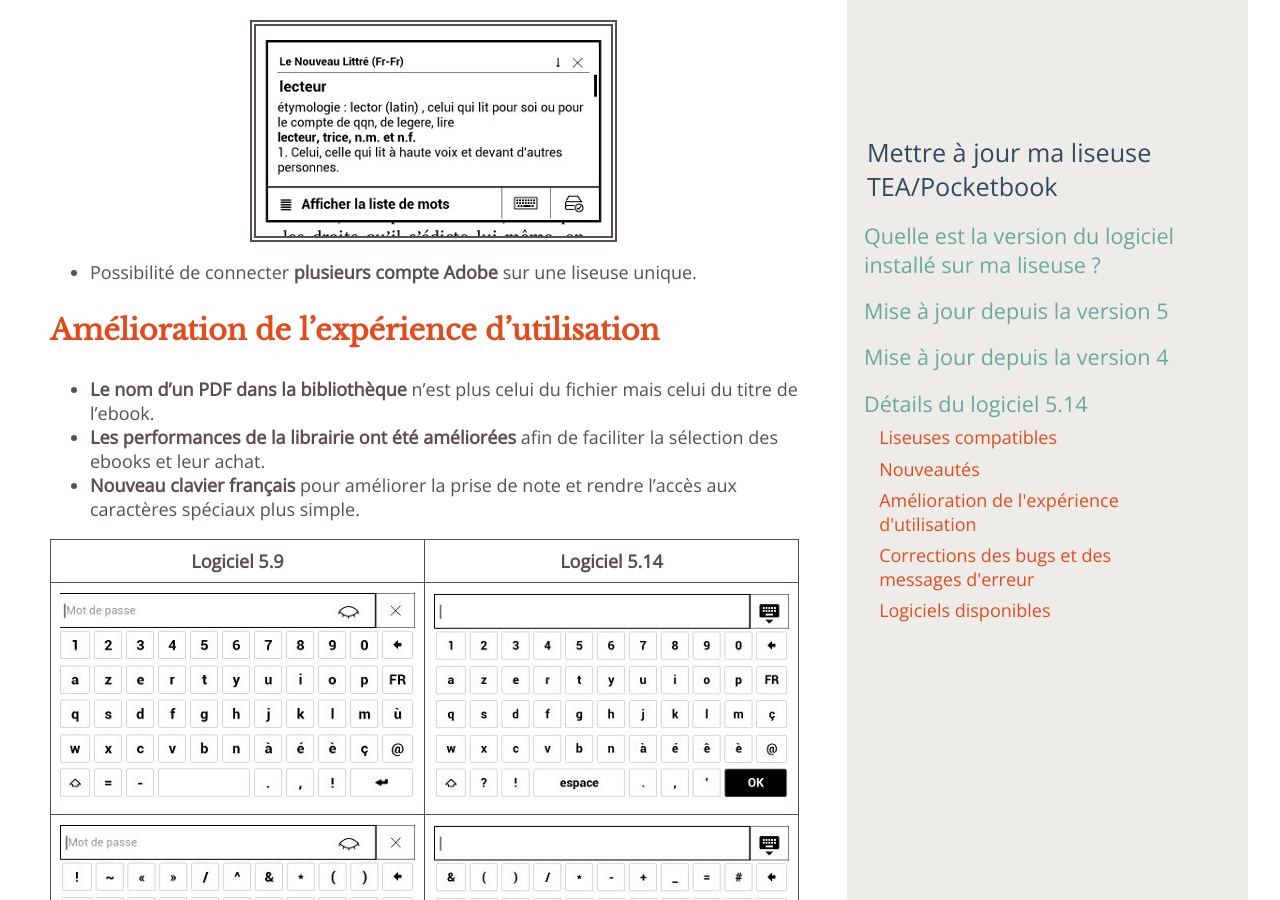
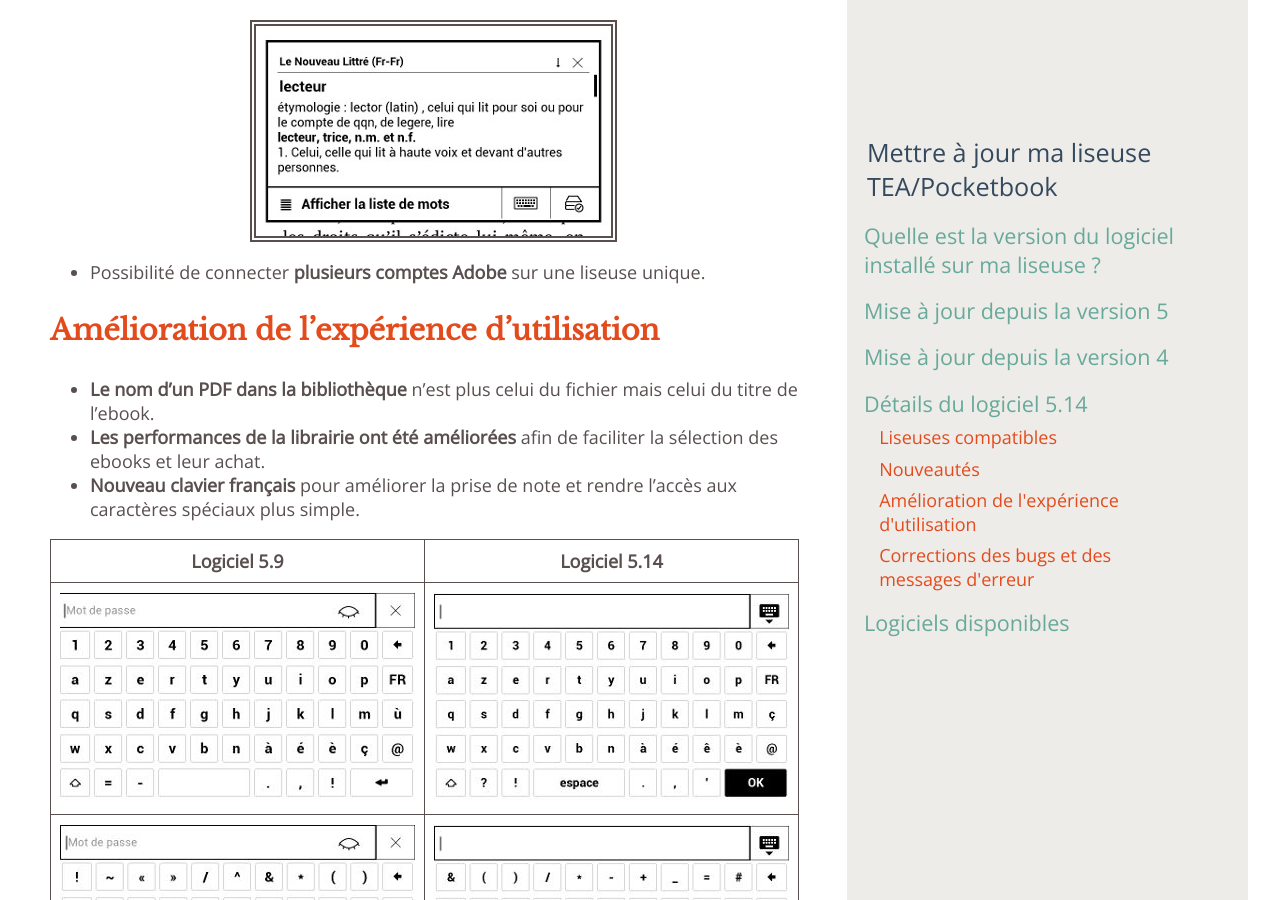
Before and after one commit to TEA-ebook/help-center, a Jekyll site: the page built from _pages/maj.md, in a window 1280 px wide and 900 px high, scrolled down 4582 px. Built offline with Jekyll 4.4.1, drawn with Linux system fonts in a browser that asks for light colours.

Commit message:
Corrections page MàJ

```diff
--- a/_pages/maj.md
+++ b/_pages/maj.md
@@ -94,7 +94,7 @@
 
 ![](/images/5-14-1.jpg)
 
-- Possibilité de connecter **plusieurs compte Adobe** sur une liseuse unique.
+- Possibilité de connecter **plusieurs comptes Adobe** sur une liseuse unique.
 
 {% include anchor.html id="ameliorations-xp" label="Amélioration de l'expérience d'utilisation" %}
 
@@ -133,10 +133,11 @@
 ![](/images/5-14-6.jpg)
 
 - Il n’est plus précisé “1 Nouveaux livres" mais **"1 Nouveau livre"**.
--
+
+{% include anchor.html id="logiciels-disponibles" label="Logiciels disponibles" %}
+
 ## Logiciels disponibles au téléchargement
 
-{% include anchor.html id="logiciels-disponibles" label="Logiciels disponibles" %}
 Liste des dernières versions des logiciels des liseuses distribuées par nos partenaires :
 
 ### Liseuses Touch Lux 2 & Touch Lux 3
```
